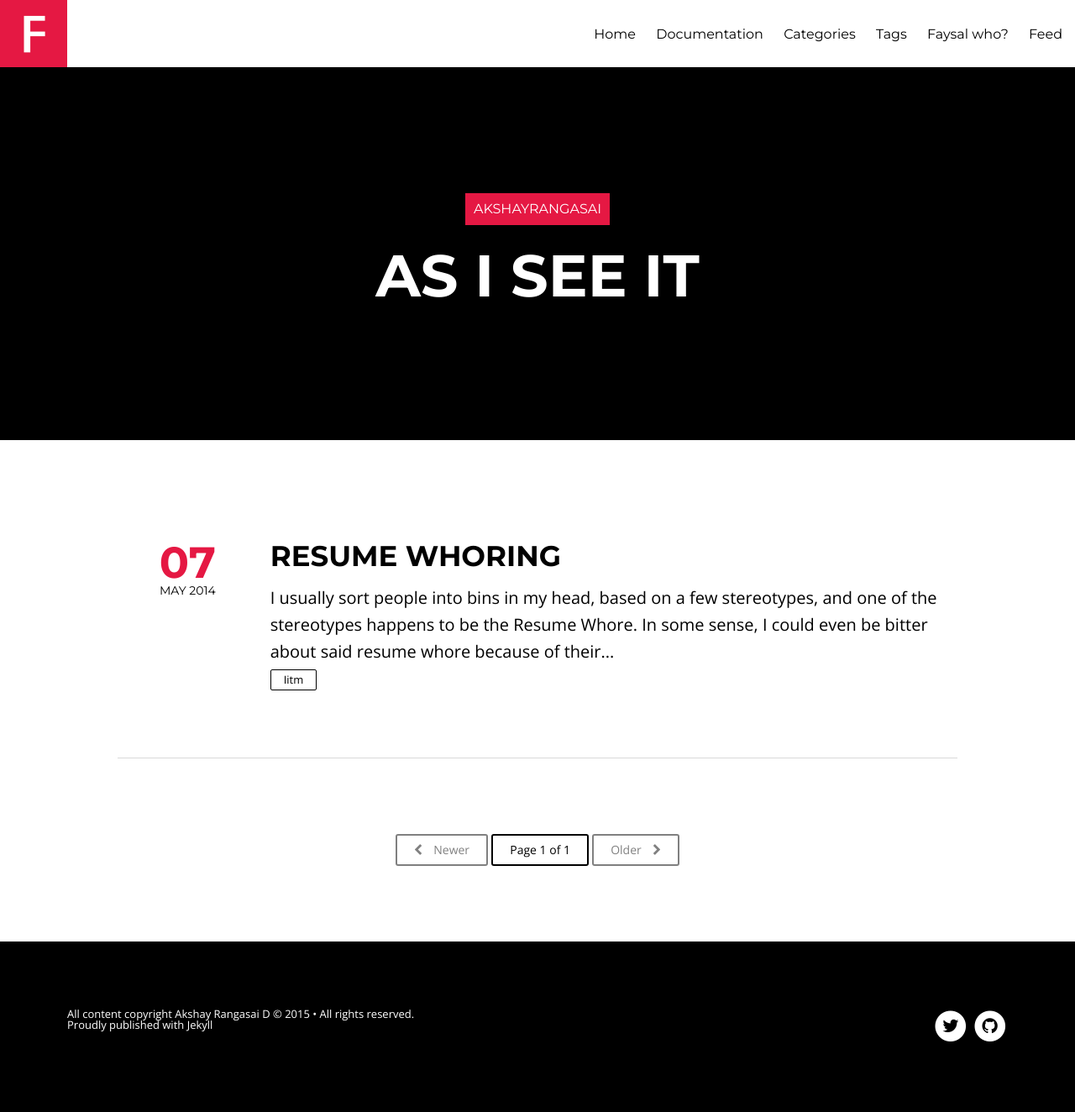
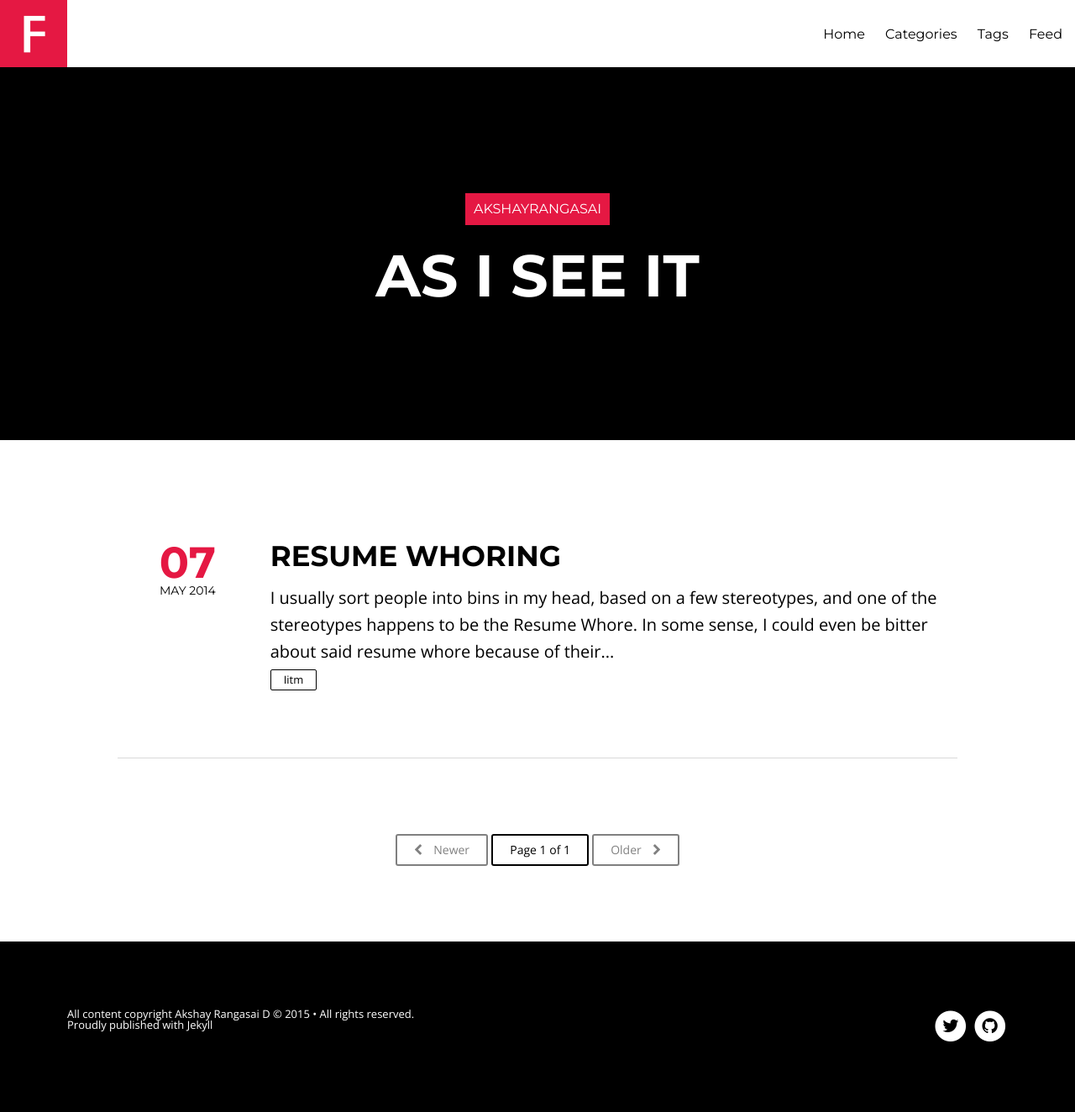
Before and after one commit to akshayrangasai/akshayrangasai.github.io, a Jekyll site: the page built from index.html, in a window 1280 px wide. Shown: the whole page at 84% size. Built offline with Jekyll 4.4.1, drawn with Linux system fonts in a browser that asks for light colours; nearby versions of some CDN libraries; the list of posts is cut into pages by our own code.

Commit message:
Changed top bar

```diff
--- a/_config.yml
+++ b/_config.yml
@@ -64,17 +64,13 @@ links:
     url: /
     external: false
     icon: home
-  - title: <i class="icon-book"></i> Documentation
-    url: /documentation
   - title: Categories
     url: /categories
   - title: Tags
     url: /tags
-  - title: Faysal who?
-    url: /hossain-mohd-faysal
 
 # http://en.wikipedia.org/wiki/List_of_tz_database_time_zones
-timezone:    America/New_York
+timezone:    Asia/Kolkota
 future:      true
 highlighter: pygments
 markdown:    kramdown
```
